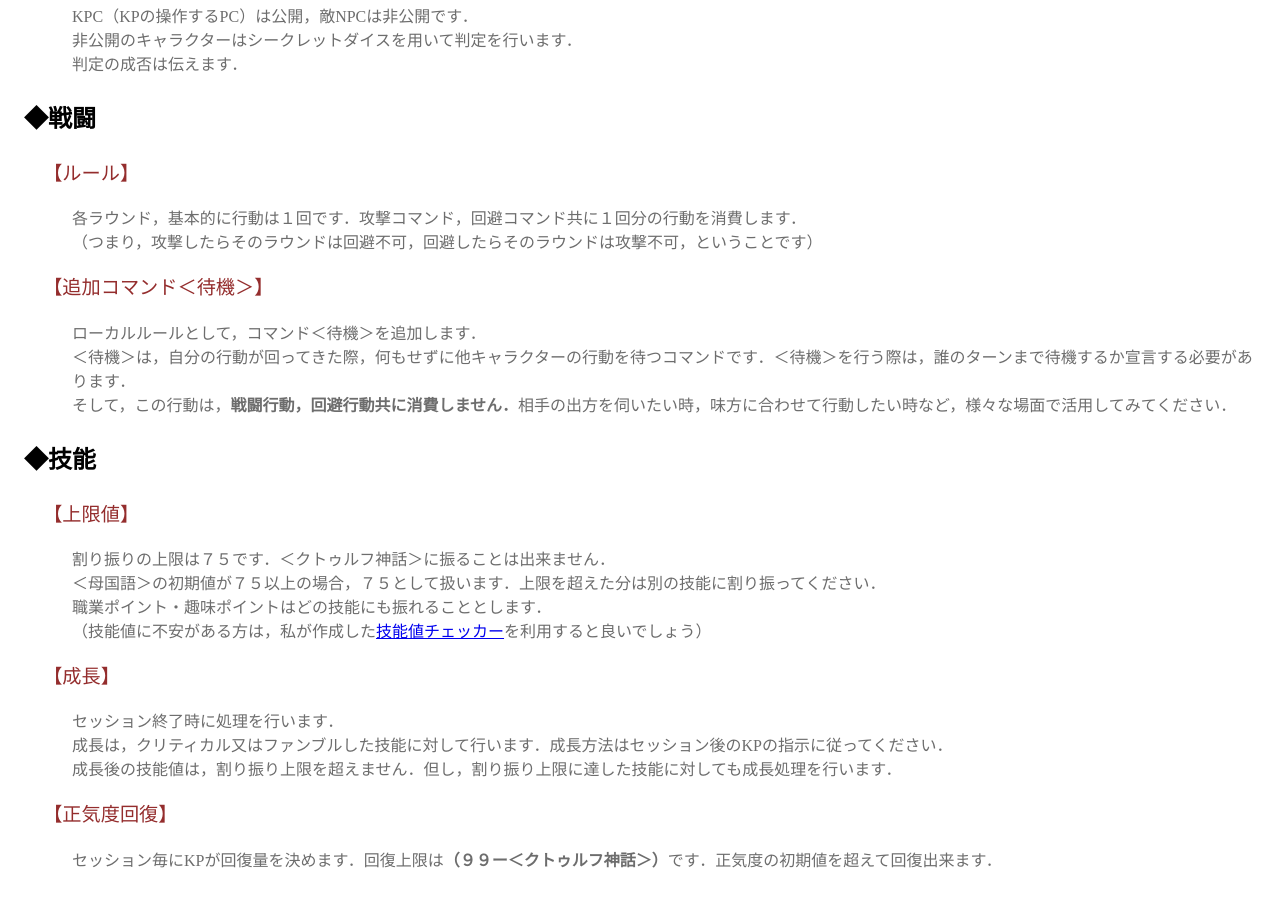
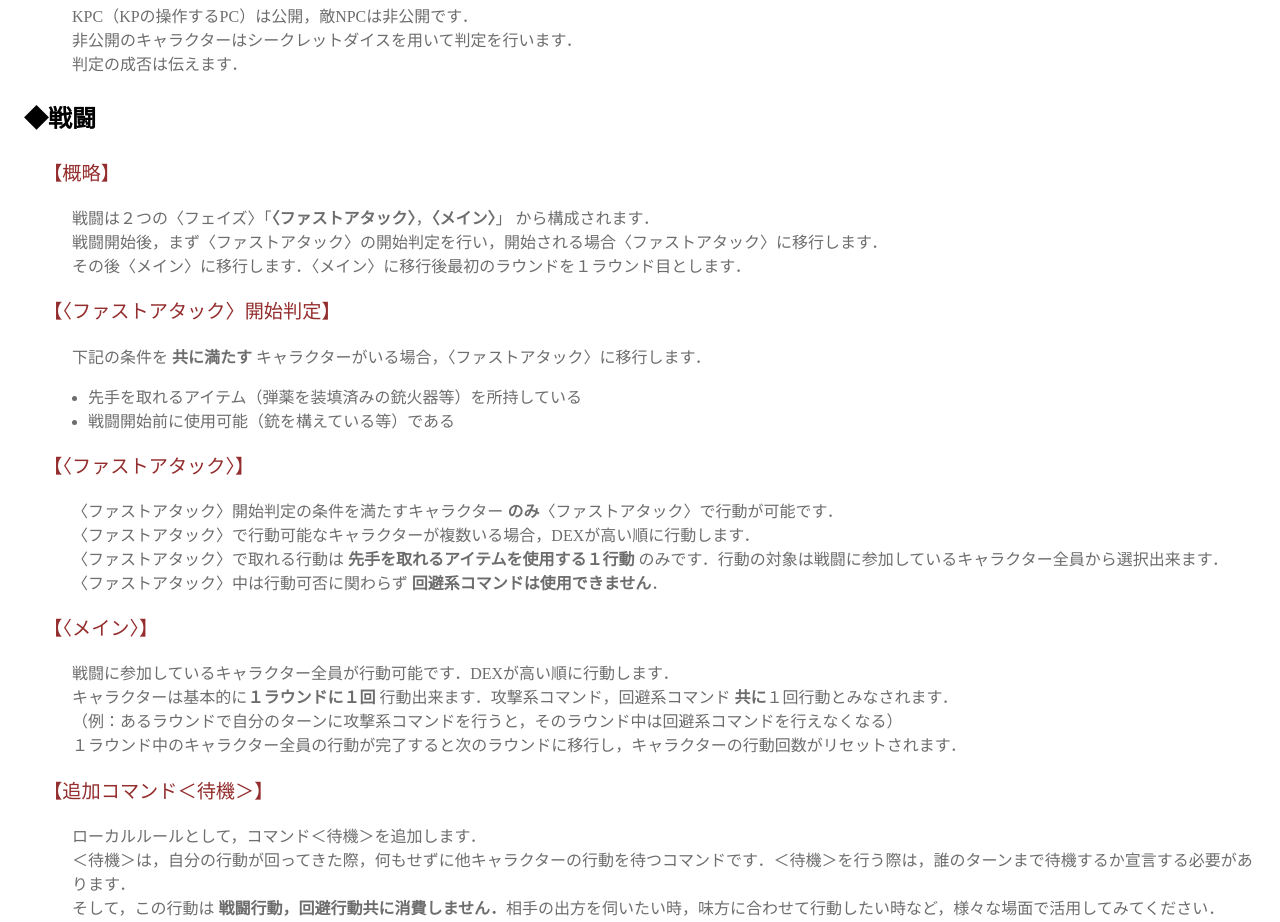
Before and after one commit to shklan/shklan.github.io, a plain HTML site: page trpg/rule.html in a window 1280 px wide. Shown: the part 1263-2185 px from the top of the page. Drawn offline with Linux system fonts and the light colour scheme.

Commit message:
add rules

```diff
--- a/trpg/rule.html
+++ b/trpg/rule.html
@@ -15,6 +15,7 @@
             .section {font-size: 150%; font-weight: bold;}
             .subsection {padding-left: 1em; font-size: 120%; color: #942d2d;}
             .text {padding-left: 3em; color: var(--main-text-color);}
+            .fast {color: #499ce9;}
         </style>
     </head>
     <body>
@@ -77,11 +78,41 @@
             判定の成否は伝えます．
         </p>
         <p class="section">◆戦闘</p>
-        <p class="subsection">【ルール】</p>
+        <p class="subsection">【概略】</p>
         <p class="text">
-            各ラウンド，基本的に行動は１回です．攻撃コマンド，回避コマンド共に１回分の行動を消費します．
+            戦闘は２つの〈フェイズ〉「<b>〈ファストアタック〉</b>，<b>〈メイン〉</b>」 から構成されます．
             <br>
-            （つまり，攻撃したらそのラウンドは回避不可，回避したらそのラウンドは攻撃不可，ということです）
+            戦闘開始後，まず〈ファストアタック〉の開始判定を行い，開始される場合〈ファストアタック〉に移行します．
+            <br>
+            その後〈メイン〉に移行します．〈メイン〉に移行後最初のラウンドを１ラウンド目とします．
+        </p>
+        <p class="subsection">【〈ファストアタック〉開始判定】</p>
+        <p class="text">
+            下記の条件を <b>共に満たす</b> キャラクターがいる場合，〈ファストアタック〉に移行します．
+        </p>
+        <ul>
+            <li>先手を取れるアイテム（弾薬を装填済みの銃火器等）を所持している</li>
+            <li>戦闘開始前に使用可能（銃を構えている等）である</li>
+        </ul>
+        <p class="subsection">【〈ファストアタック〉】</p>
+        <p class="text">
+            〈ファストアタック〉開始判定の条件を満たすキャラクター <b>のみ</b>〈ファストアタック〉で行動が可能です．
+            <br>
+            〈ファストアタック〉で行動可能なキャラクターが複数いる場合，DEXが高い順に行動します．
+            <br>
+            〈ファストアタック〉で取れる行動は <b>先手を取れるアイテムを使用する１行動</b> のみです．行動の対象は戦闘に参加しているキャラクター全員から選択出来ます．
+            <br>
+            〈ファストアタック〉中は行動可否に関わらず <b>回避系コマンドは使用できません</b>．
+        </p>
+        <p class="subsection">【〈メイン〉】</p>
+        <p class="text">
+            戦闘に参加しているキャラクター全員が行動可能です．DEXが高い順に行動します．
+            <br>
+            キャラクターは基本的に<b>１ラウンドに１回</b> 行動出来ます．攻撃系コマンド，回避系コマンド <b>共に</b>１回行動とみなされます．
+            <br>
+            （例：あるラウンドで自分のターンに攻撃系コマンドを行うと，そのラウンド中は回避系コマンドを行えなくなる）
+            <br>
+            １ラウンド中のキャラクター全員の行動が完了すると次のラウンドに移行し，キャラクターの行動回数がリセットされます．
         </p>
         <p class="subsection">【追加コマンド＜待機＞】</p>
         <p class="text">
@@ -89,7 +120,7 @@
             <br>
             ＜待機＞は，自分の行動が回ってきた際，何もせずに他キャラクターの行動を待つコマンドです．＜待機＞を行う際は，誰のターンまで待機するか宣言する必要があります．
             <br>
-            そして，この行動は，<b>戦闘行動，回避行動共に消費しません．</b>相手の出方を伺いたい時，味方に合わせて行動したい時など，様々な場面で活用してみてください．
+            そして，この行動は <b>戦闘行動，回避行動共に消費しません．</b>相手の出方を伺いたい時，味方に合わせて行動したい時など，様々な場面で活用してみてください．
         </p>
         <p class="section">◆技能</p>
         <p class="subsection">【上限値】</p>
```
